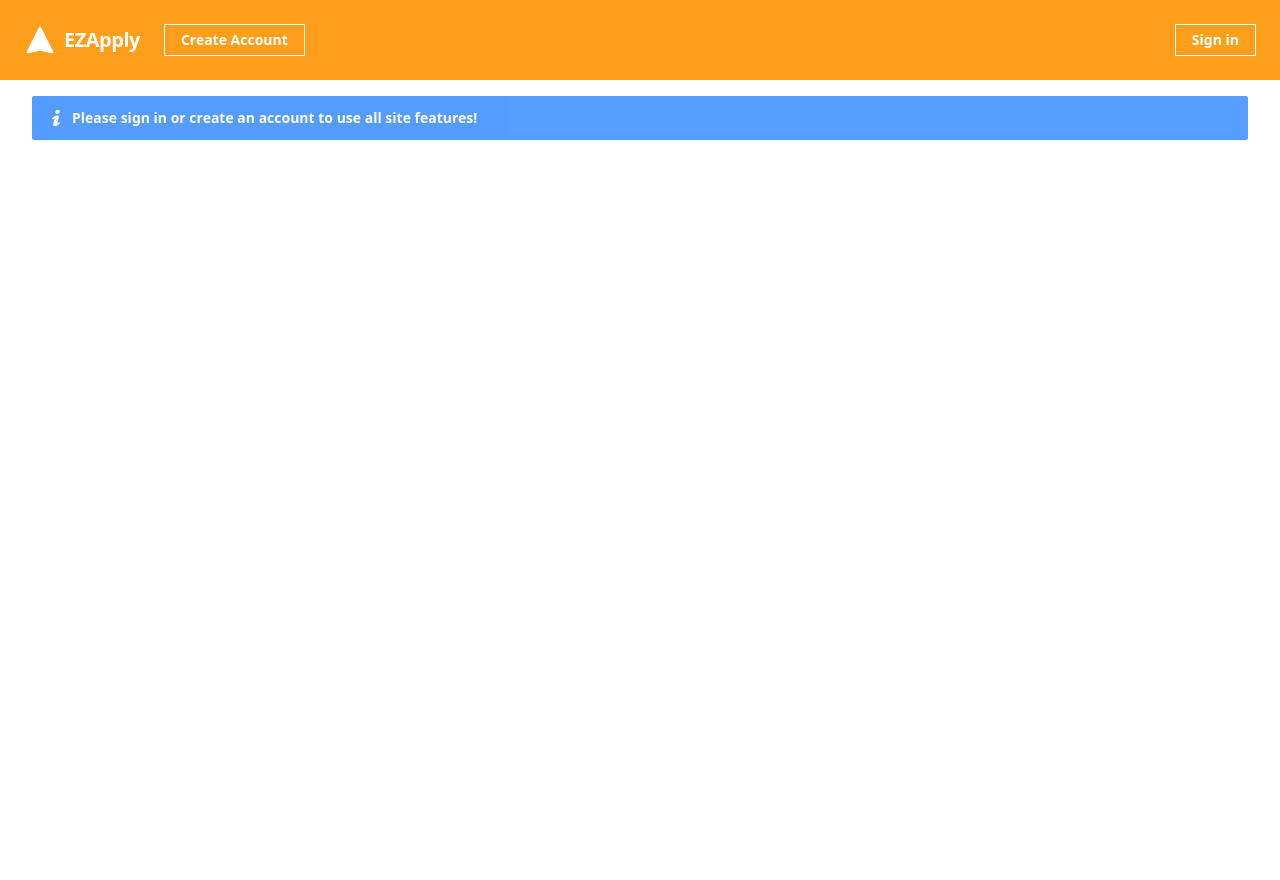
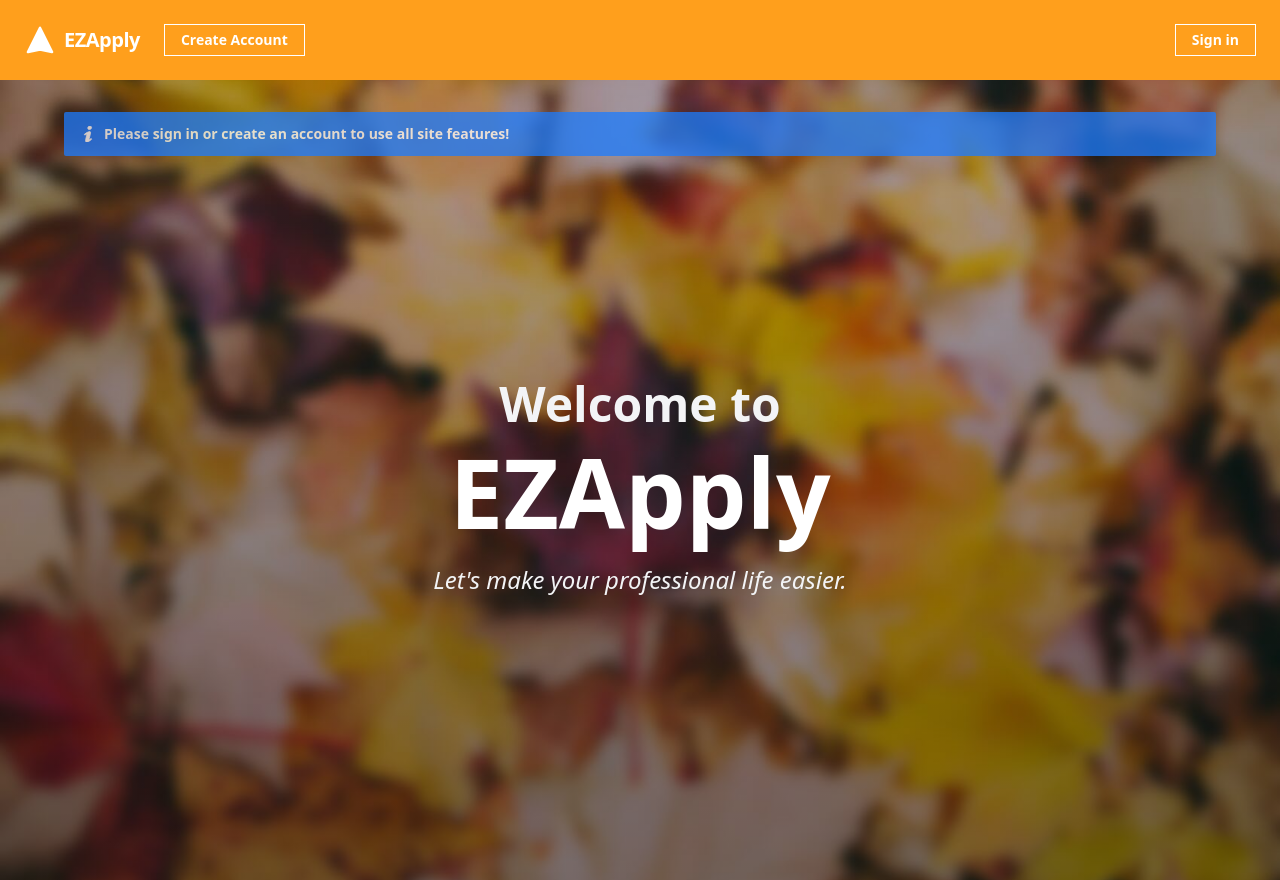
Before and after one commit to michaelkang01/Job-Seeking-Website, a React (Create React App) app in the folder codebase/frontend/: page / in a window 1280 px wide. Built offline with nearby package versions, Linux system fonts and the light colour scheme.

Commit message:
TEA418-61 Landing page UI/UX

```diff
--- a/codebase/frontend/src/App.tsx
+++ b/codebase/frontend/src/App.tsx
@@ -9,9 +9,8 @@ import Search from "./pages/Search";
 import SearchProfiles from "./pages/SearchProfiles";
 import { AuthProvider } from "./context/AuthContext";
 import SignInCallback from "./pages/SignInCallback";
-
 import Jobsapplied from "./pages/Jobsapplied";
-
+import ProfileRedirect from "./pages/ProfileRedirect";
 import Application from "./pages/Application";
 import ChatSystem from "./pages/ChatSystem";
 import PostJob from "./pages/PostJob";
@@ -26,7 +25,7 @@ const App = () => {
         renders the first one that matches the current URL. */}
       <Switch>
         <Route path="/recruiter/applications">
-          <ViewApplicants/>
+          <ViewApplicants />
         </Route>
         <Route path="/recruiter/postjob">
           <PostJob />
@@ -55,6 +54,9 @@ const App = () => {
         <Route exact path="/application/:id">
           <Application />
         </Route>
+        <Route path="/profile">
+          <ProfileRedirect />
+        </Route>
         <Route path="/">
           <Welcome />
         </Route>
--- a/codebase/frontend/src/components/Navbar.tsx
+++ b/codebase/frontend/src/components/Navbar.tsx
@@ -65,44 +65,44 @@ const Navbar = () => {
           } w-full block flex-grow lg:flex lg:items-center lg:w-auto`}
       >
         {signedIn && role === "Jobseeker" && (
+          <div>
             <Link
               to="/"
               className="font-bold block mt-4 lg:inline-block lg:mt-0 text-mellow-apricot hover:text-white mr-4"
             >
               Home
             </Link>
-        )}
-        {signedIn && (
-          <>
             <Link
-              to="/messages"
+              to="/profile"
               className="font-bold block mt-4 lg:inline-block lg:mt-0 text-mellow-apricot hover:text-white mr-4"
             >
-              Messaging
+              My Profile
             </Link>
-          </>
-        )}
-        {signedIn && role === "Jobseeker" && (
             <Link
               to="/search"
               className="font-bold block mt-4 lg:inline-block lg:mt-0 text-mellow-apricot hover:text-white mr-4"
             >
               Job Search
             </Link>
-        )}
-        {signedIn && role === "Jobseeker" && (
             <Link
               to="/applied"
               className="font-bold block mt-4 lg:inline-block lg:mt-0 text-mellow-apricot hover:text-white mr-4"
             >
               Applied
             </Link>
+          </div>
         )}
         {signedIn && role === "Recruiter" && (
           <div>
+            <Link
+              to="/"
+              className="font-bold block mt-4 lg:inline-block lg:mt-0 text-mellow-apricot hover:text-white mr-4"
+            >
+              Home
+            </Link>
             {/* <Link
-            to="/recruiter/profile" // TODO: create this route
-            className="block md:inline-block text-blue-900 hover:text-blue-500 px-3 py-3 border-b-2 border-blue-900 md:border-none"
+            to="/profile" // TODO: create this route
+            className="font-bold block mt-4 lg:inline-block lg:mt-0 text-mellow-apricot hover:text-white mr-4"
           >
             My Profile
           </Link> */}
@@ -125,6 +125,16 @@ const Navbar = () => {
               Search Candidates
             </Link>
           </div>
+        )}
+        {signedIn && (
+          <>
+            <Link
+              to="/messages"
+              className="font-bold block mt-4 lg:inline-block lg:mt-0 text-mellow-apricot hover:text-white mr-4"
+            >
+              Messaging
+            </Link>
+          </>
         )}
         {!signedIn && (
           <Link
--- /dev/null
+++ b/codebase/frontend/src/pages/ProfileRedirect.tsx
@@ -0,0 +1,29 @@
+import React from "react";
+import "tailwindcss/tailwind.css";
+import { useAuth } from "../context/AuthContext";
+import ProfilePage from "../profile-page/ProfilePage";
+
+const ProfileRedirect = () => {
+    const auth = useAuth();
+    const authToken = auth.getAuthData().authToken;
+    const authData = auth.getAuthData().authData;
+
+    return (
+        <div className="md:px-8 pt-4 h-screen">
+            {authToken && authData && JSON.parse(authData).payload.role === "Jobseeker" ? (
+                <>
+                    <ProfilePage email={JSON.parse(authData).payload.email} authToken={authToken} />
+                </>
+            ) : (
+                /**Recrtuier Profile page goes here */
+                < div className="flex items-center bg-tiffany-blue opacity-75 text-white text-sm font-bold px-4 py-3 rounded-sm" role="alert">
+                    <svg className="fill-current w-4 h-4 mr-2" stroke="currentColor" viewBox="0 0 20 20" xmlns="http://www.w3.org/2000/svg"><path d="M12.432 0c1.34 0 2.01.912 2.01 1.957 0 1.305-1.164 2.512-2.679 2.512-1.269 0-2.009-.75-1.974-1.99C9.789 1.436 10.67 0 12.432 0zM8.309 20c-1.058 0-1.833-.652-1.093-3.524l1.214-5.092c.211-.814.246-1.141 0-1.141-.317 0-1.689.562-2.502 1.117l-.528-.88c2.572-2.186 5.531-3.467 6.801-3.467 1.057 0 1.233 1.273.705 3.23l-1.391 5.352c-.246.945-.141 1.271.106 1.271.317 0 1.357-.392 2.379-1.207l.6.814C12.098 19.02 9.365 20 8.309 20z" /></svg>
+                    <p>Recruiter Profile not yet Implemented!</p>
+                </div>
+            )
+            }
+        </div >
+    );
+};
+
+export default ProfileRedirect;
--- a/codebase/frontend/src/pages/SignIn.tsx
+++ b/codebase/frontend/src/pages/SignIn.tsx
@@ -60,8 +60,8 @@ const SignIn = () => {
       console.log(role);
     }
 
-    if (role === "Recruiter"){
-      return <Redirect to="/searchprofiles"/>
+    if (role === "Recruiter") {
+      return <Redirect to="/searchprofiles" />
     }
     return <Redirect to="/" />;
   }
--- a/codebase/frontend/src/pages/Welcome.tsx
+++ b/codebase/frontend/src/pages/Welcome.tsx
@@ -1,7 +1,6 @@
 import React from "react";
 import "tailwindcss/tailwind.css";
 import { useAuth } from "../context/AuthContext";
-import ProfilePage from "../profile-page/ProfilePage";
 
 const Welcome = () => {
   const auth = useAuth();
@@ -9,10 +8,14 @@ const Welcome = () => {
   const authData = auth.getAuthData().authData;
 
   return (
-    <div className="md:px-8 pt-4 h-screen">
-      {authToken && authData && JSON.parse(authData).payload.role === "Jobseeker" ? (
+    <div className="px-8 bg-gray-100 h-screen signin-background items-center">
+      <main className="md:p-8 top-0">
+        {authToken && authData && JSON.parse(authData).payload.role ? (
           <>
-          <ProfilePage email={JSON.parse(authData).payload.email} authToken={authToken} />
+            <div className="flex items-center bg-tiffany-blue opacity-75 text-white text-sm font-bold px-4 py-3 rounded-sm" role="alert">
+              <svg className="fill-current w-4 h-4 mr-2" stroke="currentColor" viewBox="0 0 20 20" xmlns="http://www.w3.org/2000/svg"><path d="M12.432 0c1.34 0 2.01.912 2.01 1.957 0 1.305-1.164 2.512-2.679 2.512-1.269 0-2.009-.75-1.974-1.99C9.789 1.436 10.67 0 12.432 0zM8.309 20c-1.058 0-1.833-.652-1.093-3.524l1.214-5.092c.211-.814.246-1.141 0-1.141-.317 0-1.689.562-2.502 1.117l-.528-.88c2.572-2.186 5.531-3.467 6.801-3.467 1.057 0 1.233 1.273.705 3.23l-1.391 5.352c-.246.945-.141 1.271.106 1.271.317 0 1.357-.392 2.379-1.207l.6.814C12.098 19.02 9.365 20 8.309 20z" /></svg>
+              <p>Welcome back, {JSON.parse(authData).payload.firstName} {JSON.parse(authData).payload.lastName}</p>
+            </div>
           </>
         ) : (
           <div className="flex items-center bg-tiffany-blue opacity-75 text-white text-sm font-bold px-4 py-3 rounded-sm" role="alert">
@@ -20,6 +23,16 @@ const Welcome = () => {
             <p>Please sign in or create an account to use all site features!</p>
           </div>
         )}
+        <h1 className="text-gray-100 text-center text-5xl font-bold pt-32 md:pt-56">
+          Welcome to
+        </h1>
+        <h2 className="text-white text-center text-8xl font-extrabold pt-2 md:pt-4">
+          EZApply
+        </h2>
+        <h3 className="text-gray-100 text-center text-2xl italic pt-4 md:pt-6">
+          Let's make your professional life easier.
+        </h3>
+      </main>
     </div>
   );
 };
```
Lines whose indentation alone changed are shown as unchanged.
